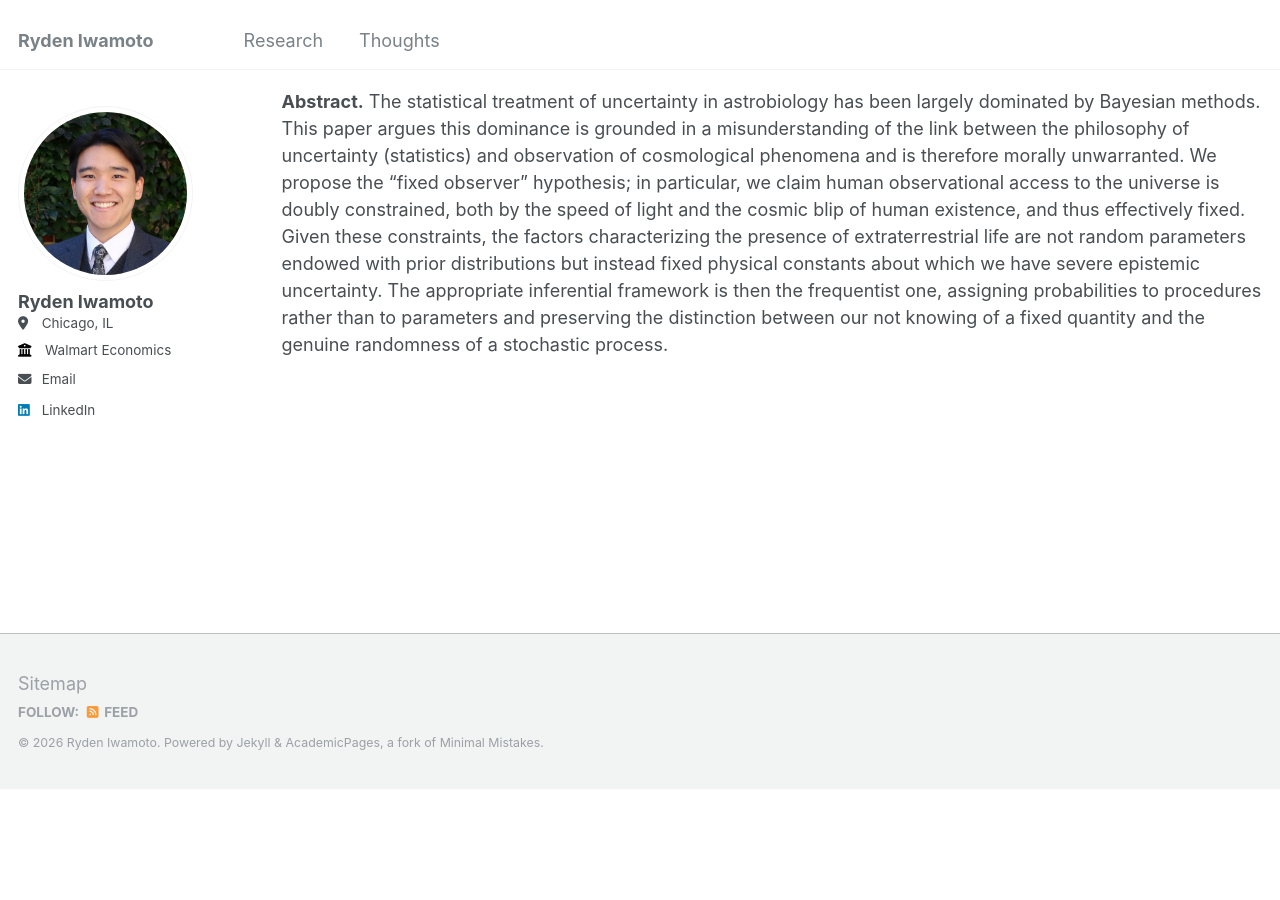
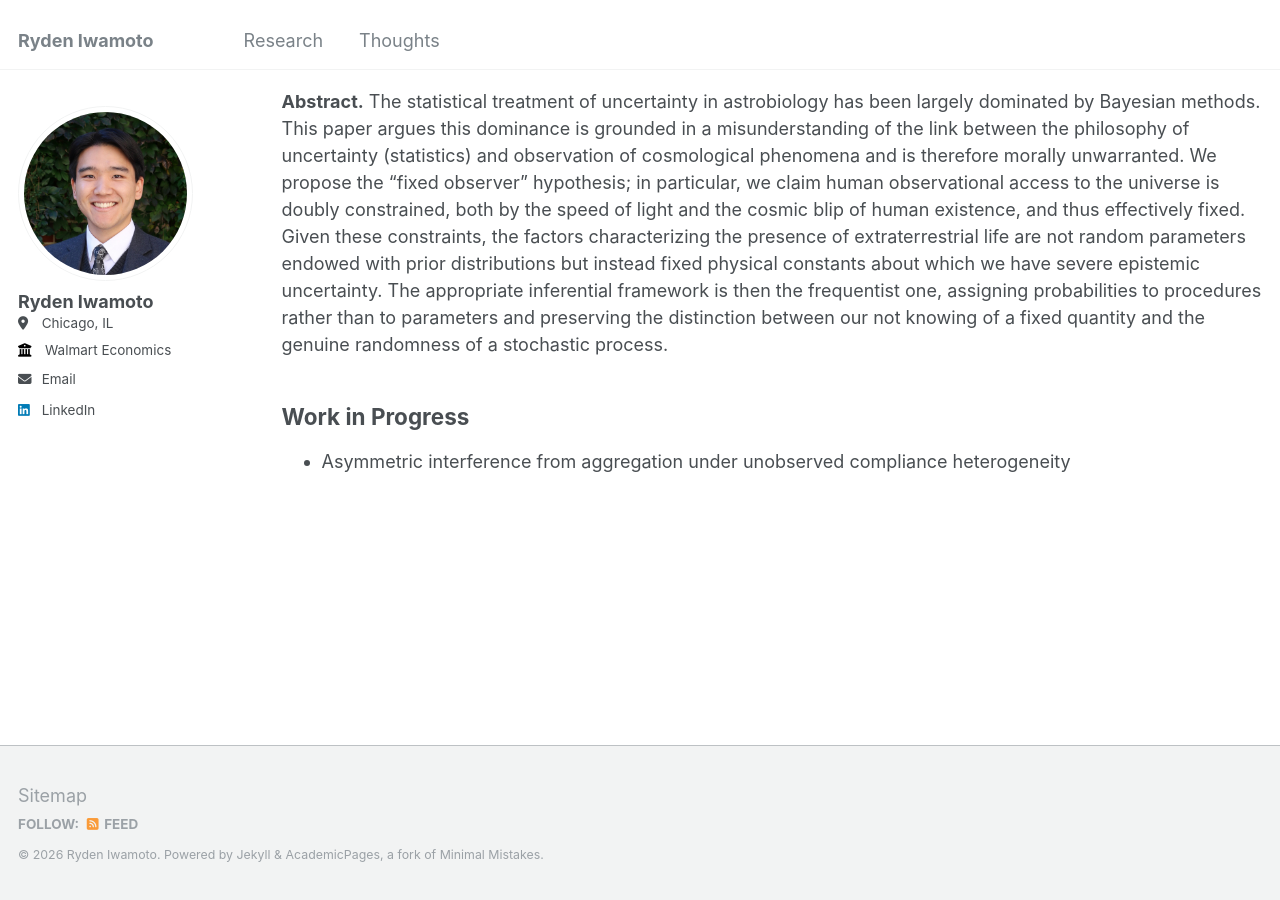
Before and after one commit to rydeniwamoto/rydeniwamoto.github.io, a Jekyll site: the page built from _pages/research.md, in a window 1280 px wide and 900 px high, scrolled down 574 px. Built offline with Jekyll 4.4.1, drawn with Linux system fonts in a browser that asks for light colours; before the commit the page ends 1362 px from its top, so only the background shows below that.

Commit message:
Restore work in progress entry

```diff
--- a/_pages/research.md
+++ b/_pages/research.md
@@ -15,8 +15,6 @@ Working Papers
 
 **Abstract.** The statistical treatment of uncertainty in astrobiology has been largely dominated by Bayesian methods. This paper argues this dominance is grounded in a misunderstanding of the link between the philosophy of uncertainty (statistics) and observation of cosmological phenomena and is therefore morally unwarranted. We propose the "fixed observer" hypothesis; in particular, we claim human observational access to the universe is doubly constrained, both by the speed of light and the cosmic blip of human existence, and thus effectively fixed. Given these constraints, the factors characterizing the presence of extraterrestrial life are not random parameters endowed with prior distributions but instead fixed physical constants about which we have severe epistemic uncertainty. The appropriate inferential framework is then the frequentist one, assigning probabilities to procedures rather than to parameters and preserving the distinction between our not knowing of a fixed quantity and the genuine randomness of a stochastic process.
 
-<!--
 Work in Progress
 ------
-* (Add works-in-progress here.)
--->
+* Asymmetric interference from aggregation under unobserved compliance heterogeneity
```
